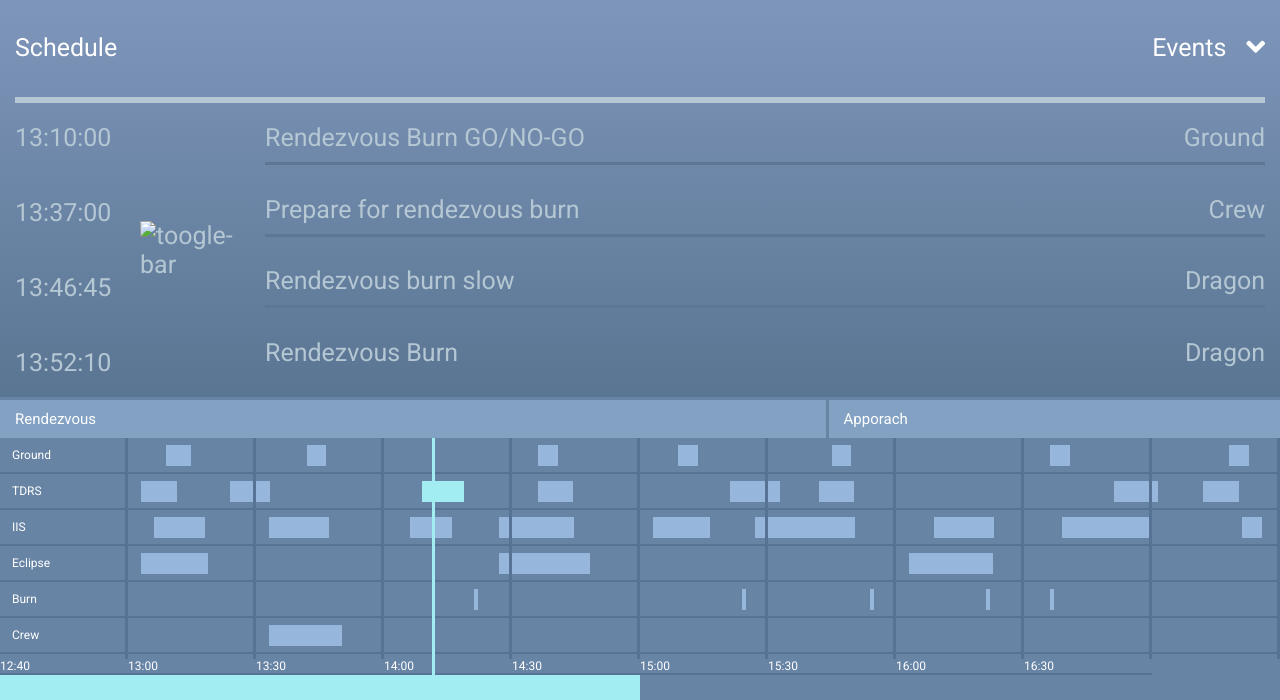
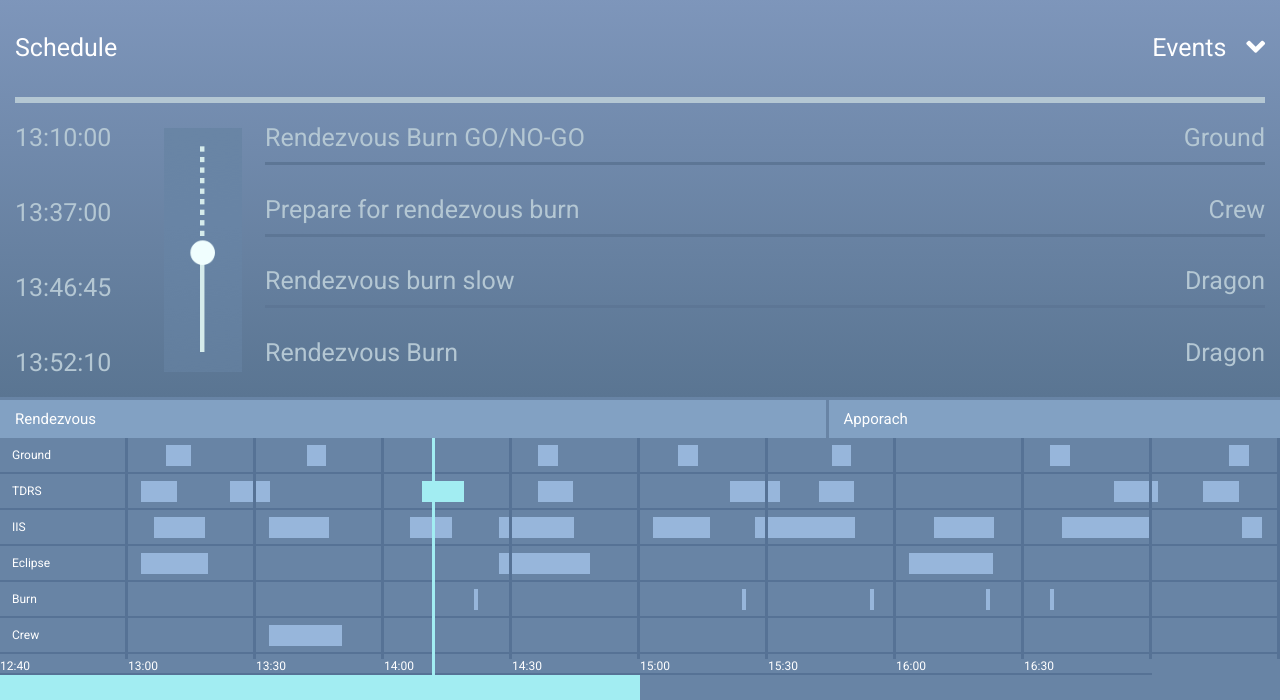
Before and after one commit to yfedyai/spacex-repo, a plain HTML site: page index.html in a window 1280 px wide. Shown: the part 1316-2016 px from the top of the page. Drawn offline with Linux system fonts and the light colour scheme; the site is published under a folder, as on GitHub Pages, so addresses that start at the root find nothing.

Commit message:
fixed toogle-bar img

```diff
--- a/index.html
+++ b/index.html
@@ -129,7 +129,7 @@
                <div class="action-time-block">13:46:45</div>
                <div class="action-time-block">13:52:10</div>
            </div>
-           <div class="action-bar"><img src="/img/toogle-bar.png" alt="toogle-bar"></div>
+           <div class="action-bar"><img src="img/toogle-bar.png" alt="toogle-bar"></div>
            <div class="action-plan">
             <div class="action-plan-row">
                <div class="action-plan-name">Rendezvous Burn GO/NO-GO</div>
```
